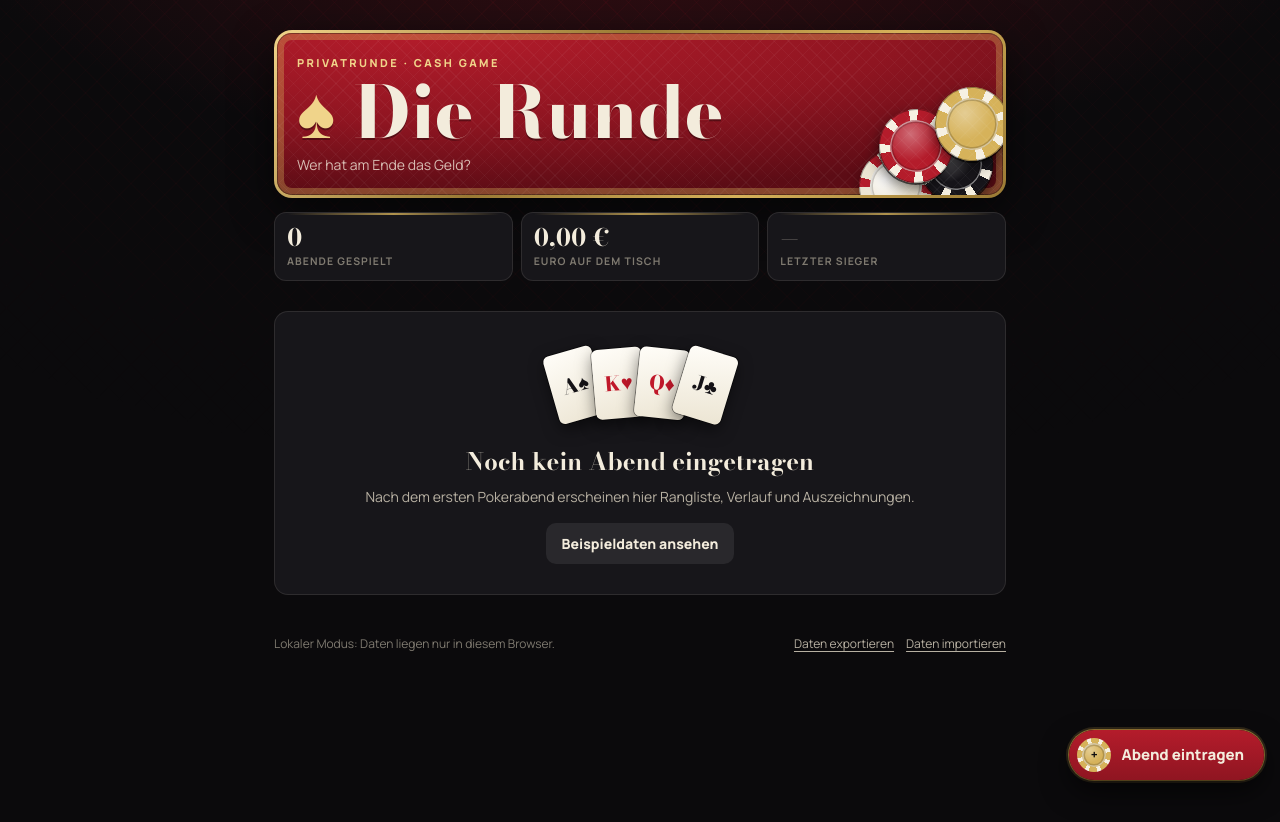
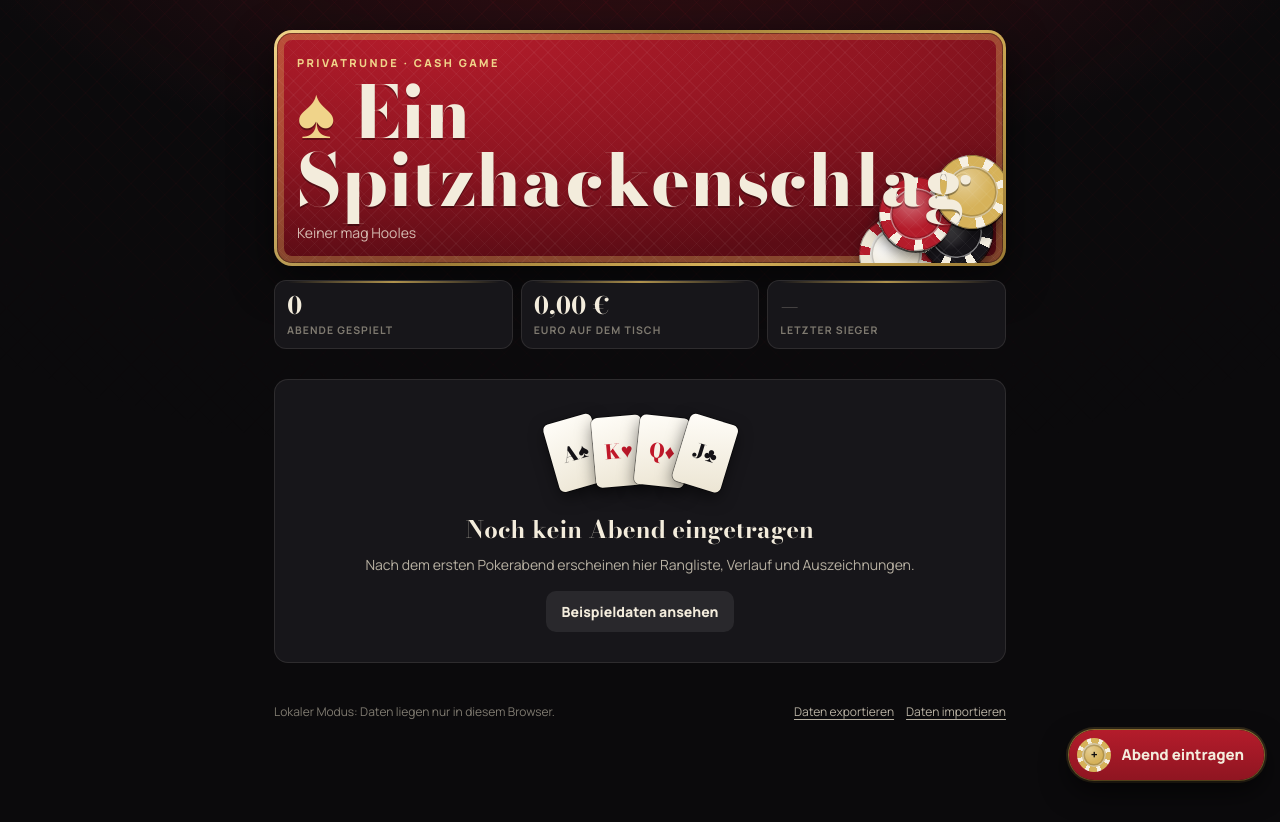
Before and after one commit to Valentinmarketkings/poker-tracker, a plain HTML site: page src/index.html in a window 1280 px wide. Before the commit the page ends 800 px from the top, so only its background shows below. Drawn offline with nearby package versions, Linux system fonts and the light colour scheme.

Commit message:
Titel: Ein Spitzhackenschlag, Untertitel: Keiner mag Hooles
Co-Authored-By: Claude Fable 5.1 <noreply@anthropic.com>

```diff
--- a/data/backup.json
+++ b/data/backup.json
@@ -2,7 +2,7 @@
   "version": 1,
   "currency": "EUR",
   "defaultBuyIn": 10,
-  "groupName": "Die Runde",
+  "groupName": "Ein Spitzhackenschlag",
   "players": [
     {
       "id": "valentin",
--- a/src/index.html
+++ b/src/index.html
@@ -1,5 +1,5 @@
 <meta charset="utf-8">
-<title>Die Runde</title>
+<title>Ein Spitzhackenschlag</title>
 <meta name="description" content="Poker-Rangliste der Freundesrunde">
 <link rel="preconnect" href="https://fonts.googleapis.com">
 <link rel="stylesheet" href="https://fonts.googleapis.com/css2?family=Bodoni+Moda:opsz,wght@6..96,500..900&family=Manrope:wght@400..800&display=swap">
@@ -271,7 +271,7 @@
 </style>
 
 <!-- Canonical data. The page rewrites exactly this block when it saves a new version. -->
-<script type="application/json" id="poker-data">{"version":1,"currency":"EUR","defaultBuyIn":10,"groupName":"Die Runde","players":[{"id":"valentin","name":"Valentin","color":"#C48800"},{"id":"phileas","name":"Phileas","color":"#3987E5"},{"id":"ayden","name":"Ayden","color":"#D95926"},{"id":"bardiya","name":"Bardiya","color":"#1F9AA8"},{"id":"benny","name":"Benny","color":"#E66767"},{"id":"kinan","name":"Kinan","color":"#9085E9"},{"id":"moritz","name":"Moritz","color":"#739A18"},{"id":"yannick","name":"Yannick","color":"#D55181"},{"id":"hooles","name":"Hooles","color":"#B8863F"}],"sessions":[]}</script>
+<script type="application/json" id="poker-data">{"version":1,"currency":"EUR","defaultBuyIn":10,"groupName":"Ein Spitzhackenschlag","players":[{"id":"valentin","name":"Valentin","color":"#C48800"},{"id":"phileas","name":"Phileas","color":"#3987E5"},{"id":"ayden","name":"Ayden","color":"#D95926"},{"id":"bardiya","name":"Bardiya","color":"#1F9AA8"},{"id":"benny","name":"Benny","color":"#E66767"},{"id":"kinan","name":"Kinan","color":"#9085E9"},{"id":"moritz","name":"Moritz","color":"#739A18"},{"id":"yannick","name":"Yannick","color":"#D55181"},{"id":"hooles","name":"Hooles","color":"#B8863F"}],"sessions":[]}</script>
 
 <div class="wrap">
   <header class="top">
@@ -279,8 +279,8 @@
       <div class="banner-in">
         <div class="brand">
           <div class="eyebrow">Privatrunde · Cash Game</div>
-          <h1><span class="s">♠</span> <span id="group-name">Die Runde</span></h1>
-          <div class="subtitle" id="subtitle">Wer hat am Ende das Geld?</div>
+          <h1><span class="s">♠</span> <span id="group-name">Ein Spitzhackenschlag</span></h1>
+          <div class="subtitle" id="subtitle">Keiner mag Hooles</div>
         </div>
         <div class="stack" aria-hidden="true">
           <span class="chip-av c4"></span><span class="chip-av c1"></span><span class="chip-av c2"></span><span class="chip-av c3"></span>
@@ -716,7 +716,7 @@
 
   function renderAll() {
     const S = computeStats(state);
-    $("#group-name").textContent = state.groupName || "Die Runde";
+    $("#group-name").textContent = state.groupName || "Ein Spitzhackenschlag";
     renderSummary(S);
     const hasData = S.sessions.length > 0;
     $("#empty").hidden = hasData;
```
Also changed, not shown: 1 other file.
